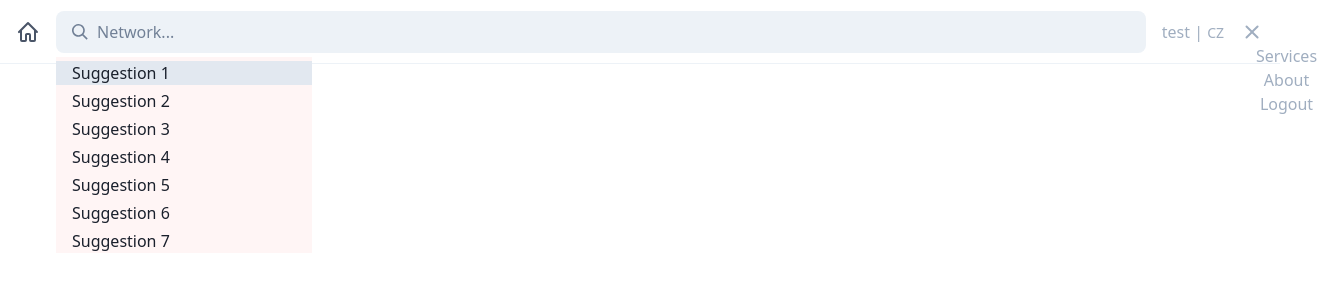
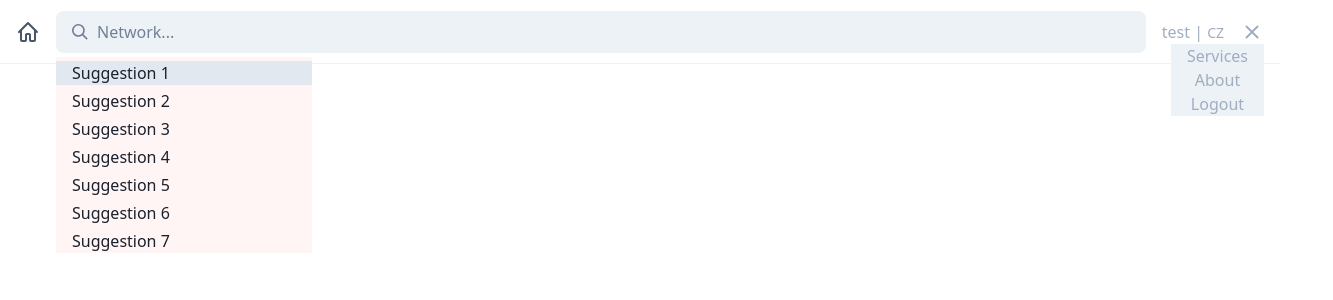
Before and after one commit to silesnet/sis-ui, a Vue app in the folder layout-design/: page / in a window 1280 px wide. Both pictures are taken after a click on the button 1252 px from the left and 31 px from the top of the page. Shown: the top 300 px of the page, 1333 px wide, since content can reach past the window. Built offline with nearby package versions, Linux system fonts and the light colour scheme.

Commit message:
Fix menu positioning

```diff
--- a/layout-design/src/components/Menu.vue
+++ b/layout-design/src/components/Menu.vue
@@ -3,7 +3,7 @@
     <button
       @click="isOpen = !isOpen"
       type="button"
-      class="block text-gray-500 focus:outline-none"
+      class="relative block text-gray-500 focus:outline-none"
     >
       <svg class="w-6 h-6 fill-current" viewBox="0 0 24 24">
         <path
@@ -17,7 +17,8 @@
           d="M4 5h16a1 1 0 0 1 0 2H4a1 1 0 1 1 0-2zm0 6h16a1 1 0 0 1 0 2H4a1 1 0 0 1 0-2zm0 6h16a1 1 0 0 1 0 2H4a1 1 0 0 1 0-2z"
         />
       </svg>
-      <div :class="isOpen ? 'block' : 'hidden'" class="absolute">
+      <!-- <button v-if="isOpen" @click="isOpen = false" tabindex="-1" class="fixed insert-0 h-full w-full bg-black opacity-50 cursor-default"></button> -->
+      <div v-if="isOpen" class="absolute right-0 bg-gray-200">
         <a
           v-for="item in items"
           :key="item.label"
```
